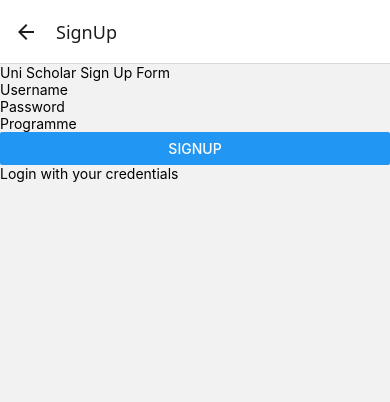
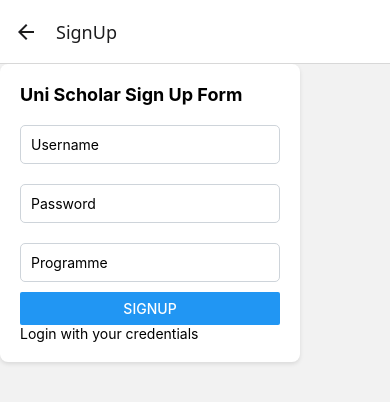
Before and after one commit to TPT7/UniScholarMobile, a React Native app: screen /SignUp in a window 390 px wide. Shown: the top 402 px of the page. Built offline with nearby package versions, Linux system fonts and the light colour scheme; no server answers.

Commit message:
url & navbar but navbar not working

```diff
--- a/App.js
+++ b/App.js
@@ -42,4 +42,5 @@
   },
 });
 
+
 export default WrappedApp;
--- a/history.js
+++ b/history.js
@@ -15,7 +15,7 @@
   useEffect(() => {
     const fetchQuestions = async () => {
       try {
-        const response = await axios.get('http://192.168.1.10:8081/questions');
+        const response = await axios.get('http://192.168.1.6:8081/questions');
         setQuestions(response.data); // Assuming it returns an array of questions
         setLoading(false);
       } catch (err) {
@@ -32,7 +32,7 @@
     if (comment.trim()) {
       try {
         // Send the comment to the server along with the question ID and user ID
-        const response = await axios.post('http://localhost:5000/comments', {
+        const response = await axios.post('http://192.168.1.6:8081/comments', {
           question_id,
           comment,
         });
--- a/home.js
+++ b/home.js
@@ -28,7 +28,7 @@
       console.log('Sending question:', questionData);
 
       // Send the question along with the user_id to the backend
-      const response = await axios.post('http://192.168.1.10:8081/questions', questionData);
+      const response = await axios.post('http://192.168.1.6:8081/questions', questionData);
       setQuestion(''); // Clear the question input
       console.log('Question saved, ID:', response.data.id);
     } catch (error) {
@@ -45,13 +45,13 @@
   return (
     <View style={styles.content}>
       <View style={styles.section}>
-        <Text style={styles.header}>Welcome to Uni Scholar</Text>
+        <Text style={styles.sectionHeader}>Welcome to Uni Scholar</Text>
         <Text>This platform allows students to ask questions and share answers. Feel free to explore and contribute to the community.</Text>
       </View>
       <View style={styles.section}>
-        <Text style={styles.header}>Ask a Question</Text>
+        <Text style={styles.sectionHeader}>Ask a Question</Text>
         <TextInput
-          style={styles.textInput}
+          style={styles.questionItem}
           multiline
           numberOfLines={4}
           placeholder="Type your question here..."
--- a/login.js
+++ b/login.js
@@ -15,14 +15,14 @@
 
   const handleLogin = async () => {
     try {
-      const response = await axios.post('http://192.168.1.10:8081/login', { username, password });
+      const response = await axios.post('http://192.168.1.6:8081/login', { username, password });
       if (response.status === 200) {
         setUser(response.data.user);
         alert('Login successful');
         await AsyncStorage.setItem('username', username);
         navigation.navigate('Home');
       } else {
-        alert('Login failed');
+        alert('Login failed: ' + response);
       }
     } catch (error) {
       console.error('Error logging in:', error);
@@ -32,15 +32,15 @@
 
   return (
     <View style={styles.loginContainer}>
-      <Text style={styles.title}>Uni Scholar Login  Form</Text>
+      <Text style={styles.sectionHeader}>Uni Scholar Login  Form</Text>
       <TextInput
-        style={styles.input}
+        style={styles.loginInput}
         placeholder="Username"
         value={username}
         onChangeText={setUsername}
       />
       <TextInput
-        style={styles.input}
+        style={styles.loginInput}
         placeholder="Password"
         value={password}
         secureTextEntry
--- a/navbar.js
+++ b/navbar.js
@@ -20,7 +20,7 @@
           setUsername(storedUsername);
           setUserid(parseInt(storedUserId)); // Parse user_id as integer
         } else {
-          const response = await axios.get('http://192.168.1.10:8081/users');
+          const response = await axios.get('http://192.168.1.6:8081/users');
           if (response.data.length > 0) {
             setUsername(response.data[0].username);
             setUserid(response.data[0].user_id);
@@ -37,6 +37,18 @@
     getUserData();
   }, []);
 
+  const handleLogout = async () => {
+    try {
+      await AsyncStorage.removeItem('username');
+      await AsyncStorage.removeItem('user_id');
+      setUsername('');
+      setUserid('');
+      navigation.navigate('Login');
+    } catch (err) {
+      console.log('Error logging out');
+    }
+  };
+
   return (
     <View style={styles.navbar}>
       <View style={styles.navLinks}>
@@ -48,6 +60,8 @@
         <Button title="Home" onPress={() => navigation.navigate('Home')} />
         <Button title="Questions" onPress={() => navigation.navigate('History')} />
         <Button title="Users" onPress={() => navigation.navigate('Users')} />
+        <Button title="Logout" onPress={handleLogout} />
+
       </View>
     </View>
   );
--- a/signup.js
+++ b/signup.js
@@ -16,7 +16,7 @@
 
   const handleSignup = async () => {
     try {
-      const response = await axios.post('http://192.168.1.10:8081/signup', { username, password, programme });
+      const response = await axios.post('http://192.168.1.6:8081/signup', { username, password, programme });
       if (response.status === 201) {
         setUser(response.data.user);
         alert('Account created successfully');
@@ -32,23 +32,23 @@
   };
 
   return (
-    <View style={styles.container}>
-      <Text style={styles.title}>Uni Scholar Sign Up Form</Text>
+    <View style={styles.loginContainer}>
+      <Text style={styles.sectionHeader}>Uni Scholar Sign Up Form</Text>
       <TextInput
-        style={styles.input}
+        style={styles.loginInput}
         placeholder="Username"
         value={username}
         onChangeText={setUsername}
       />
       <TextInput
-        style={styles.input}
+        style={styles.loginInput}
         placeholder="Password"
         value={password}
         secureTextEntry
         onChangeText={setPassword}
       />
       <TextInput
-        style={styles.input}
+        style={styles.loginInput}
         placeholder="Programme"
         value={programme}
         onChangeText={setProgramme}
--- a/users.js
+++ b/users.js
@@ -13,7 +13,7 @@
   useEffect(() => {
     const fetchUsers = async () => {
       try {
-        const response = await axios.get('http://192.168.1.10:8081/users');
+        const response = await axios.get('http://192.168.1.6:8081/users');
         setUsers(response.data);
         setLoading(false);
       } catch (err) {
```
